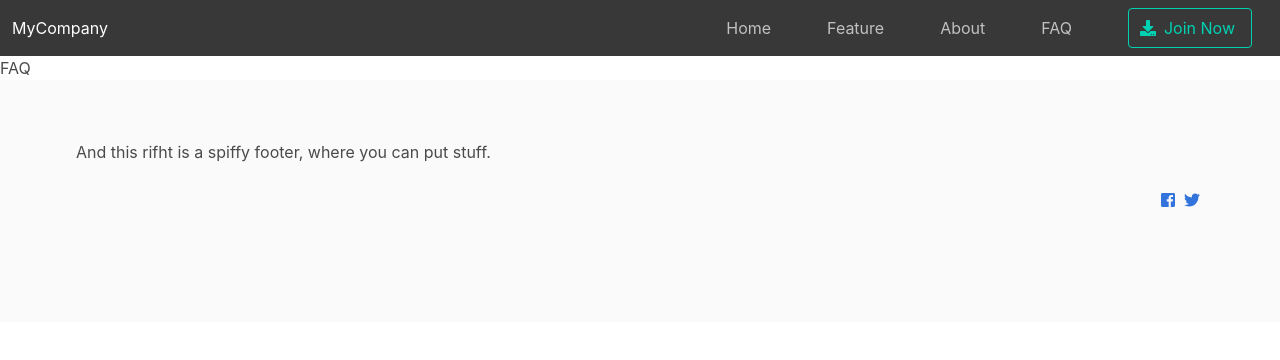
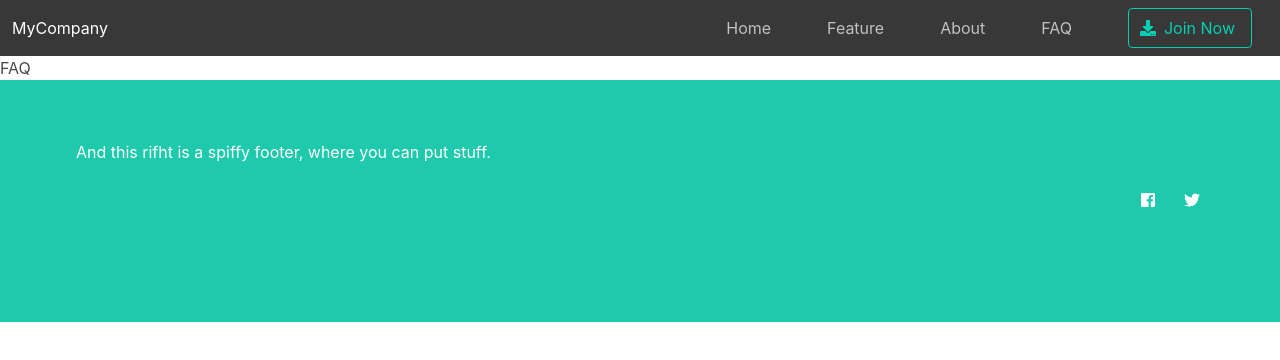
Before and after one commit to marcialwushu/ReactjsByExample, a React (Create React App) app: page /faq in a window 1280 px wide. Shown: the top 360 px of the page. Built offline with nearby package versions, Linux system fonts and the light colour scheme.

Commit message:
footer style add - import Footer.css

```diff
--- a/src/components/Footer/Footer.js
+++ b/src/components/Footer/Footer.js
@@ -1,18 +1,19 @@
 import React from 'react';
+import './Footer.css';
 
 
 const Footer = () =>  {
 
     return (
         <div className="App">
-            <footer class="footer is-primary">
-      <div class="container">
-        <div class="column">
+        <footer className="footer is-primary">
+          <div className="container">
+            <div className="column">
           <p>And this rifht is a spiffy footer, where you can put stuff.</p>
         </div>
-        <div class="column has-text-right">
-          <a class="icon" href="/"><i class="fab fa-facebook-square"></i></a>
-          <a class="icon" href="/"><i class="fab fa-twitter"></i></a>
+            <div className="column has-text-right">
+              <a className="icon" href="/"><i className="fab fa-facebook-square"></i></a>
+              <a className="icon" href="/"><i className="fab fa-twitter"></i></a>
         </div>
       </div>
     </footer>
--- a/src/components/Header/Header.js
+++ b/src/components/Header/Header.js
@@ -38,7 +38,7 @@ class Header extends Component {
                 <div className="navbar-item has-dropdown is-hoverable"></div>
                 </div>
 
-              <div className={'navbar-end' + menuActive} >
+              <div className={'navbar-end ' + menuActive} >
 
 
 
```
Also changed, not shown: src/components/Footer/Footer.sass (line endings or trailing spaces).
